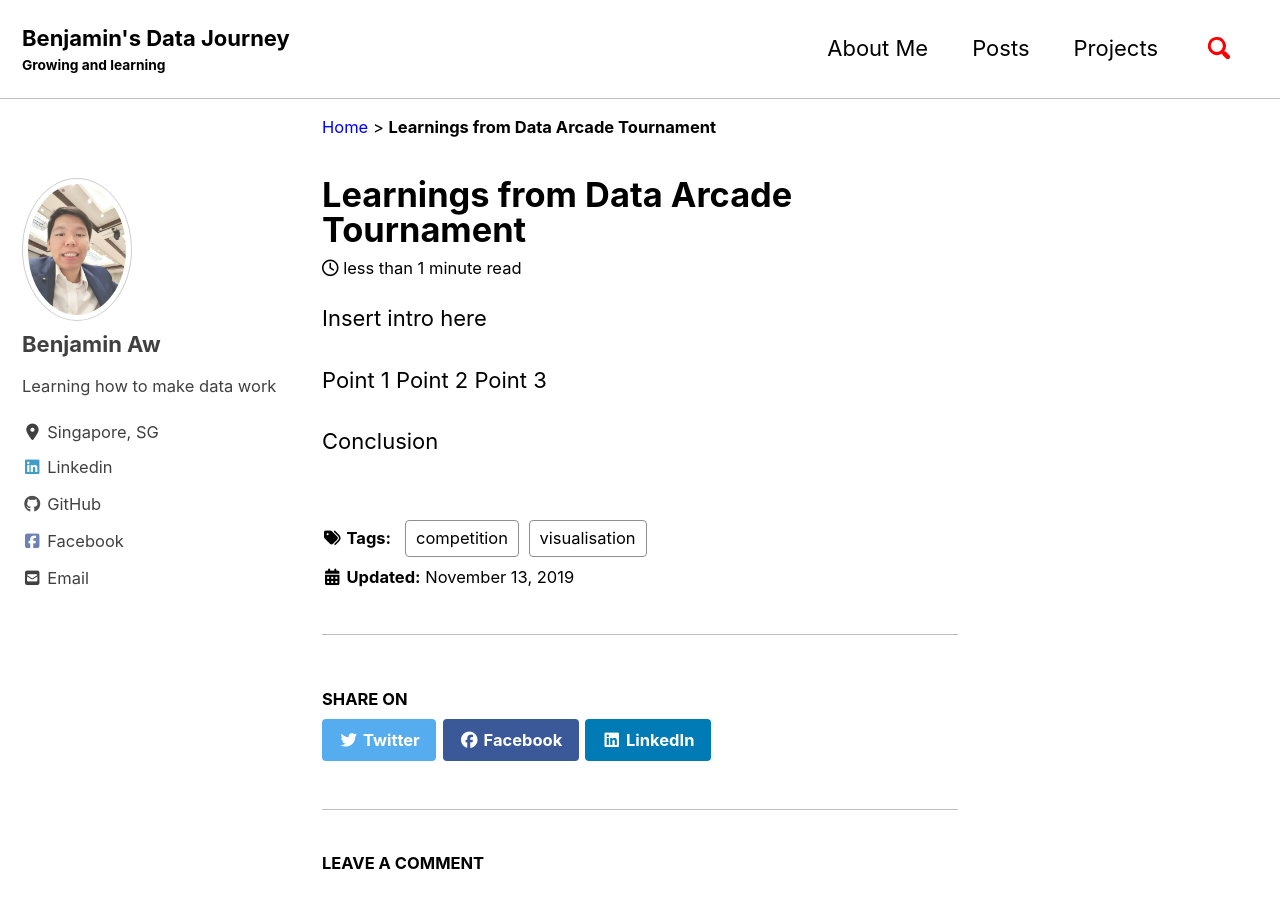
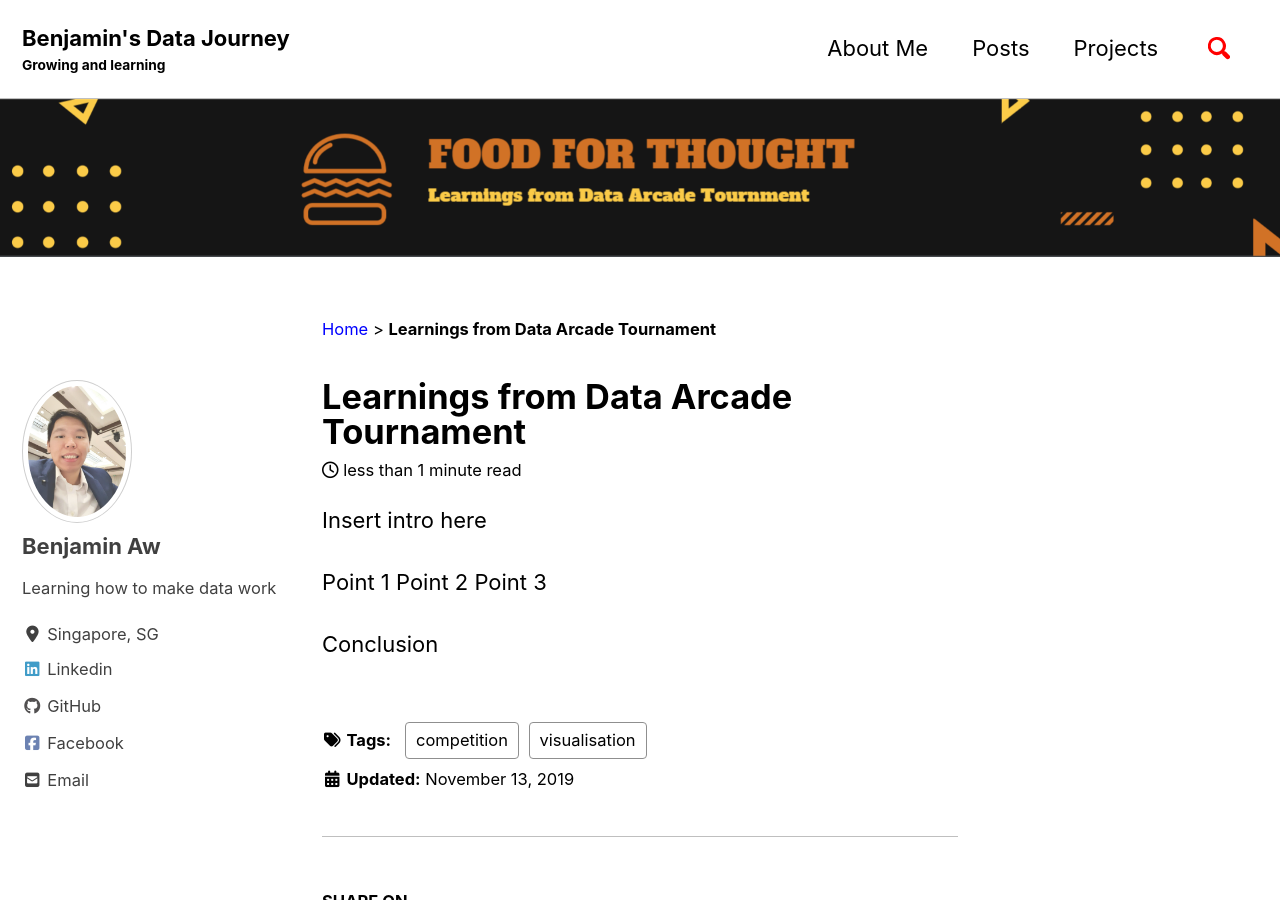
Before and after one commit to Benjamin-Aw-93/Benjamin-Aw-93.github.io, a Jekyll site: the page built from _posts/2019-11-13-LearningDAT.md, in a window 1280 px wide and 900 px high. Built offline with Jekyll 4.4.1, drawn with Linux system fonts in a browser that asks for light colours; cached includes are drawn as plain includes; nearby versions of some CDN libraries.

Commit message:
Added in banner

```diff
--- a/_posts/2019-11-13-LearningDAT.md
+++ b/_posts/2019-11-13-LearningDAT.md
@@ -2,6 +2,8 @@
 title:  "Learnings from Data Arcade Tournament"
 date: 2019-11-13
 tags: [visualisation, competition]
+header:
+  image: "/images/Data_Arcade_Banner.png"
 excerpt: "Reflections on our recent win"
 ---
 
```
Also changed, not shown: images/Data_Arcade_Banner.png (added).
